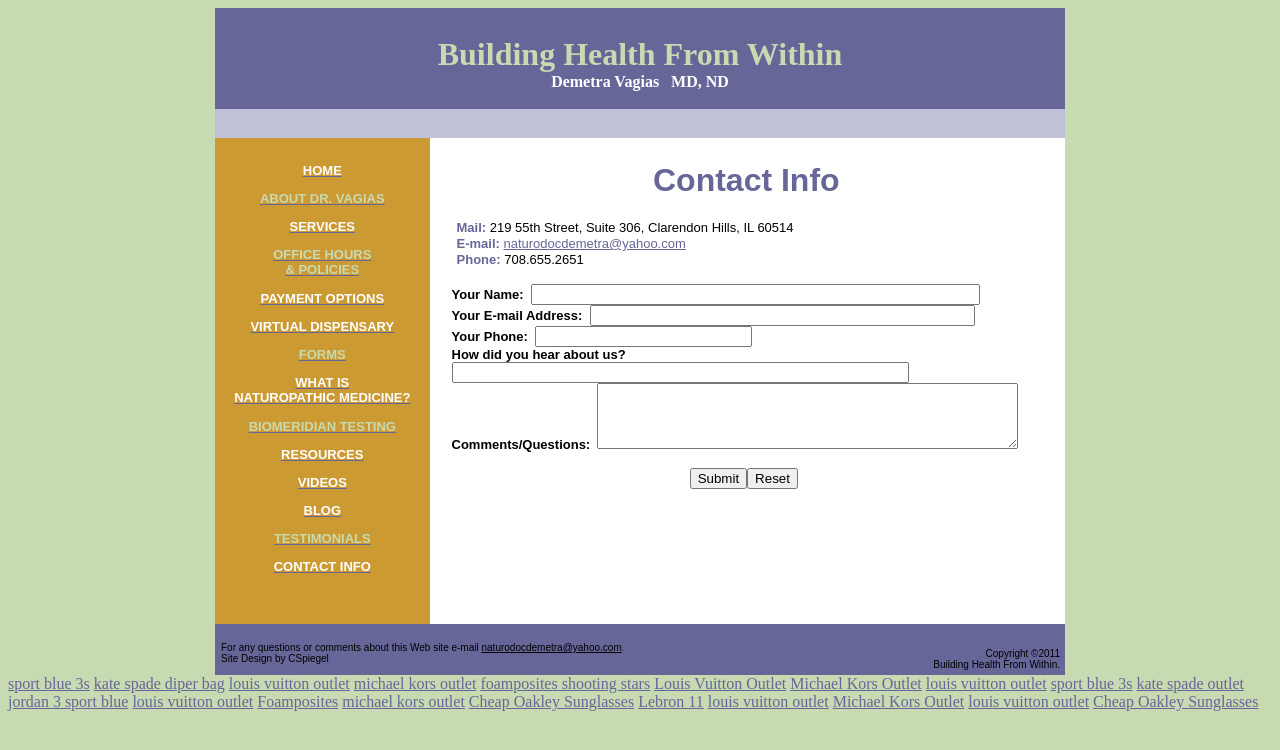
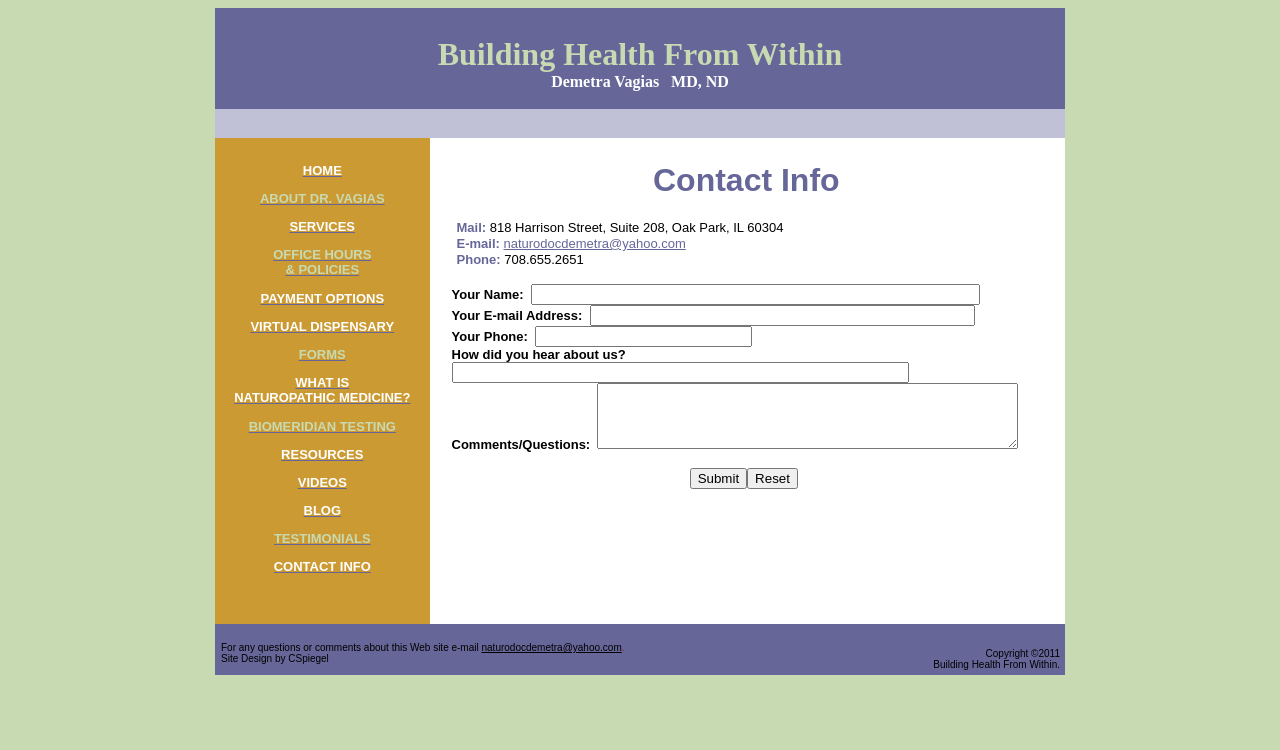
Before and after one commit to dvagias/buildinghealthfromwithin.com, a plain HTML site: page contact.html in a window 1280 px wide. Drawn offline with Linux system fonts and the light colour scheme.

Commit message:
Updating Address

```diff
--- a/contact.html
+++ b/contact.html
@@ -42,8 +42,8 @@
 										<p style="line-height: 12.0pt; margin-left: 3.75pt" align="left">
 										<font face="Arial" size="2">
 										<b><font color="#666699">Mail:</font></b>
-										219 55th Street, Suite 306, Clarendon Hills,
-										IL 60514<font color="#666699"><b><br>
+										818 Harrison Street, Suite 208, Oak Park,
+										IL 60304<font color="#666699"><b><br>
 										E-mail:</b></font>
 										<a href="mailto:naturodocdemetra@yahoo.com">
 										naturodocdemetra@yahoo.com</a><br>
@@ -229,7 +229,3 @@
 					</tr>
 				</table>
 		</center>
-
-
-
- <a href="http://www.madmcc.org/">sport blue 3s</a> <a href="http://www.donnamariecollection.com/">kate spade diper bag</a> <a href="http://www.crecare.com/">louis vuitton outlet</a> <a href="http://www.kuglersvineyard.com">michael kors outlet</a> <a href="http://www.horizonsoftsolutions.com/">foamposites shooting stars</a> <a href="http://www.wilvoss.com">Louis Vuitton Outlet</a> <a href="http://www.tandeinc.com">Michael Kors Outlet</a> <a href="http://www.sofbi.org/">louis vuitton outlet</a> <a href="http://www.tanjawooten.com">sport blue 3s</a> <a href="http://stockmanqualityservices.com/">kate spade outlet</a> <a href="http://www.mgleach.com">jordan 3 sport blue</a> <a href="http://www.bvori.com">louis vuitton outlet</a> <a href="http://www.saudelar.com">Foamposites</a> <a href="http://www.lrchs1961.com/">michael kors outlet</a> <a href="http://www.gonzo.org">Cheap Oakley Sunglasses</a> <a href="http://www.marketsquaresf.com/">Lebron 11</a> <a href="http://www.immigrationattyjambusaria.com">louis vuitton outlet</a> <a href="http://www.rogermwilcox.com/">Michael Kors Outlet</a> <a href="http://www.deminingtechnology.com/">louis vuitton outlet</a> <a href="http://www.toursinturkey.com">Cheap Oakley Sunglasses</a>
```
